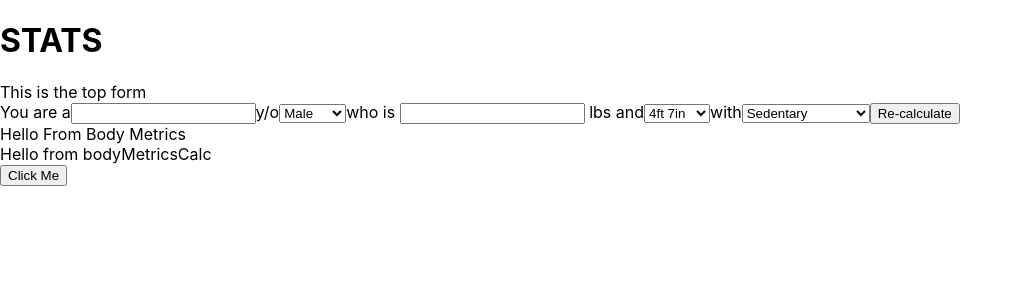
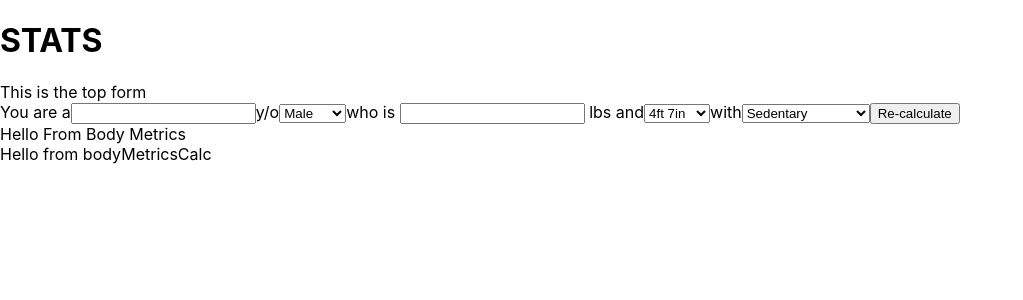
Before and after one commit to FraustoB/TDEE_MACRO_app, a Next.js app: page /tdeeresults/1 in a window 1280 px wide. Shown: the top 300 px of the page, without its empty margins (0-1023 px from the left). Built offline with nearby package versions, Linux system fonts and the light colour scheme.

Commit message:
added functions to calc user BMR

```diff
--- a/components/bodyMetrics.js
+++ b/components/bodyMetrics.js
@@ -1,24 +1,46 @@
 import BodyMetricsCalc from "./bodyMetricsCalc";
-import {useEffect} from 'react';
+import {useEffect ,useState} from 'react';
+import activityLvls from "../information/activityLvls";
 
 export default function BodyMetrics({props,calories,setCalories}){
 
+    let {sex,age,height,weight,activityLvl} = props;
 
     useEffect(()=> {
-        setCalories(33)
-        console.log('changed Calories')
+        console.log(props);
+        console.log(bmrCalc(weight,height,sex,age));
+
     },[props])
 
-    const onClick = (e)=>{
-        e.preventDefault();
-        setCalories(calories+1)
-        console.log('added Calories')
+
+    function bmrCalc(weight,height,sex,age){
+        //first convert LB weight into kg's
+        let weightKg = weight/2.2;
+        // initialize a user bmr for later
+        let userBmr = '';
+        //determine if user is a male or female, then use the appropriate calculations
+        //to figure out their bmr
+        if(sex==='male') {
+            userBmr = (10*weightKg) + (6.25 * height) -(5*age)+5
+        }
+        else {
+            userBmr = (10*weightKg) +  (6.25 * height) - (5*age)-161;
+        }
+        userBmr = Math.floor(userBmr);
+        return userBmr;
     }
+
+    function calorieCalc(){
+        console.log(calories);
+    }
+
+
+
     return(
         <div>
             Hello From Body Metrics
             <BodyMetricsCalc props={props}/>
-            <button onClick={onClick}>Click Me</button>
+
         </div>
     )
 }
--- a/pages/tdeeresults/[data].js
+++ b/pages/tdeeresults/[data].js
@@ -10,7 +10,6 @@ import { NonceProvider } from 'react-select';
 export default function Data({initData}){
 
     const [calories,setCalories] = useState(0)
-    console.log(calories)
     const {age,height,weight,activityLvl,sex} = initData;
     return(
         <div>
```
